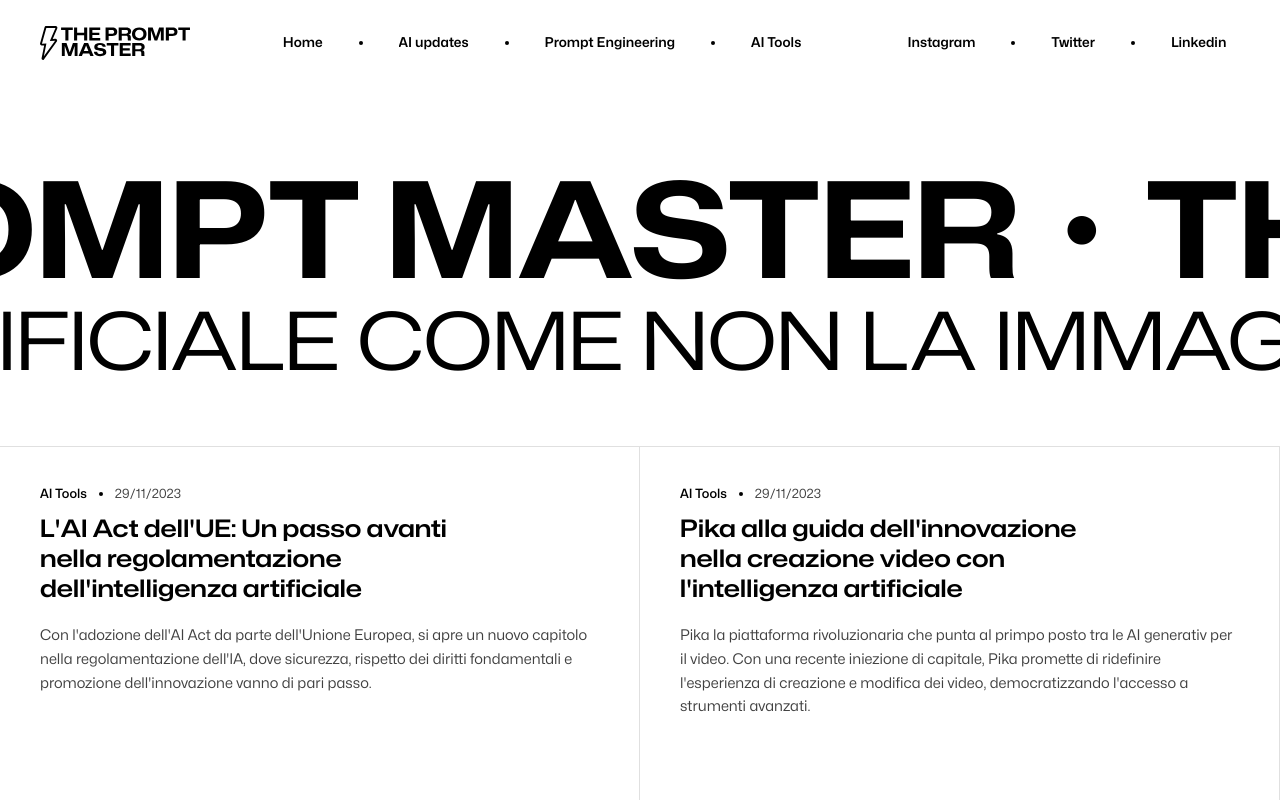
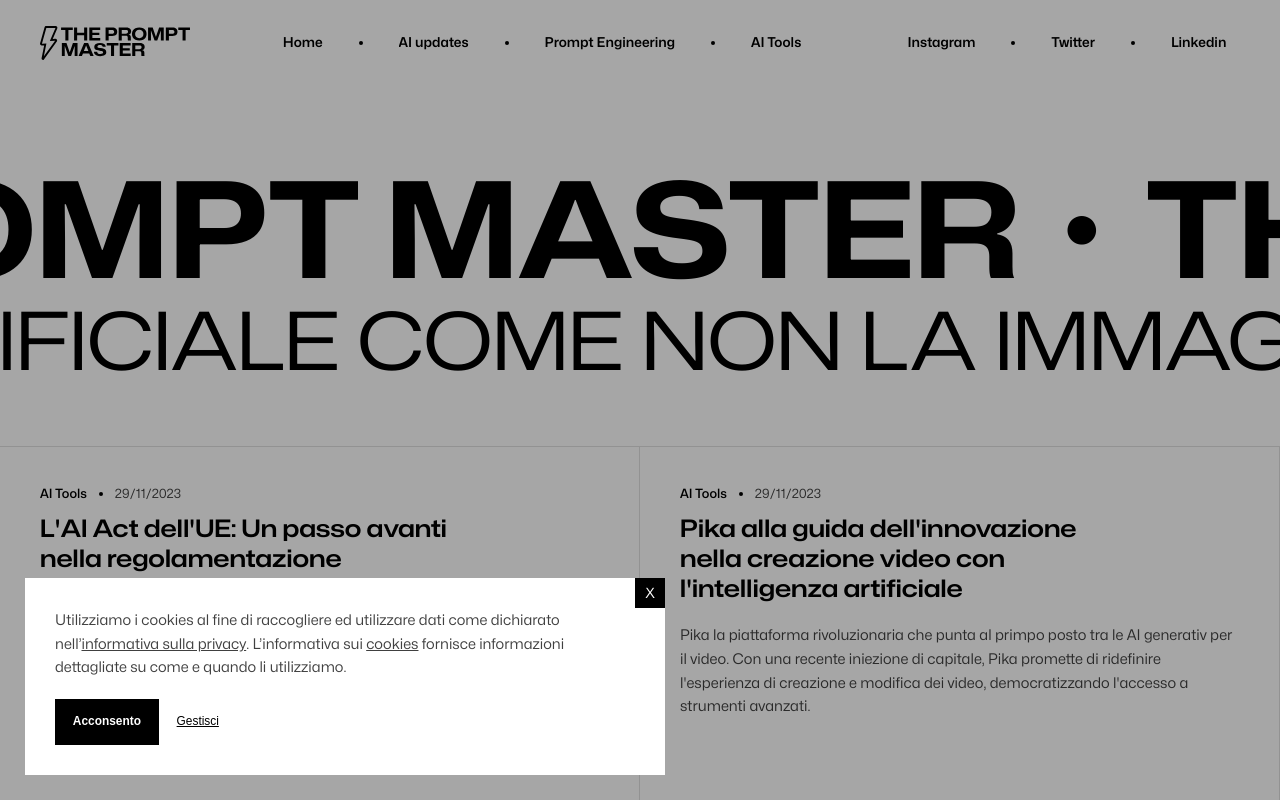
Before and after one commit to luciacenetiempo/thepromptmaster, a Next.js app: page / in a window 1280 px wide. Shown: the top 800 px of the page. Built offline with nearby package versions, Linux system fonts and the light colour scheme.

Commit message:
Update _app.js

```diff
--- a/pages/_app.js
+++ b/pages/_app.js
@@ -26,7 +26,7 @@
         crossorigin="anonymous"
       />
       <Component {...pageProps} />
-      {hasCookie ? (<CookieBanner />) : ('')}
+      {!hasCookie ? (<CookieBanner />) : ('')}
     </>
   )
 
```
